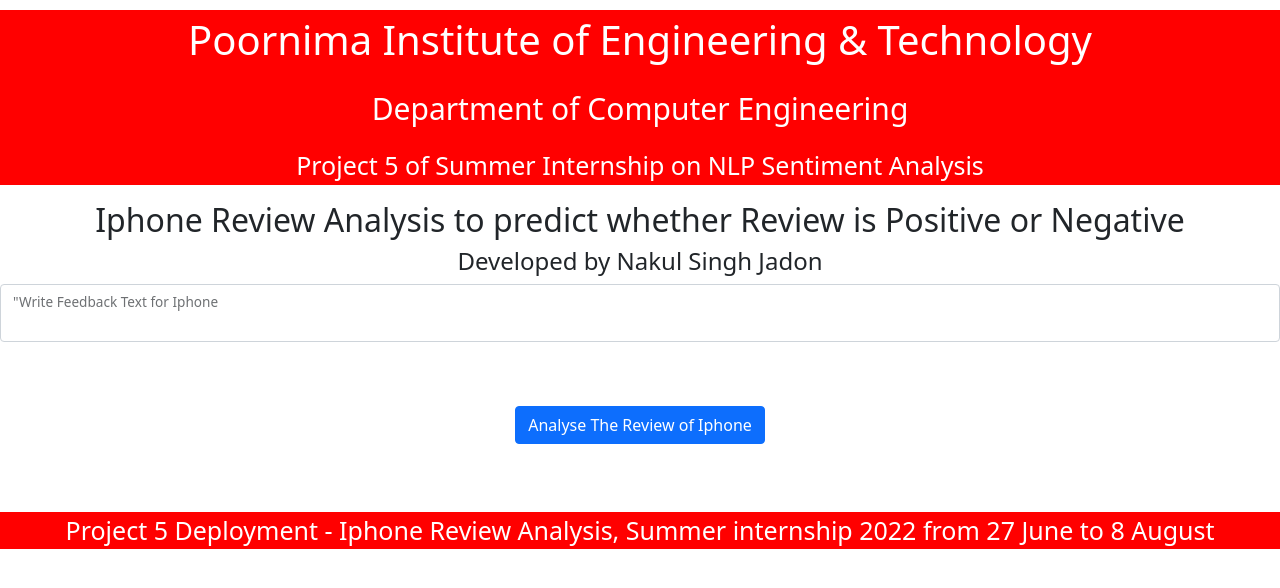
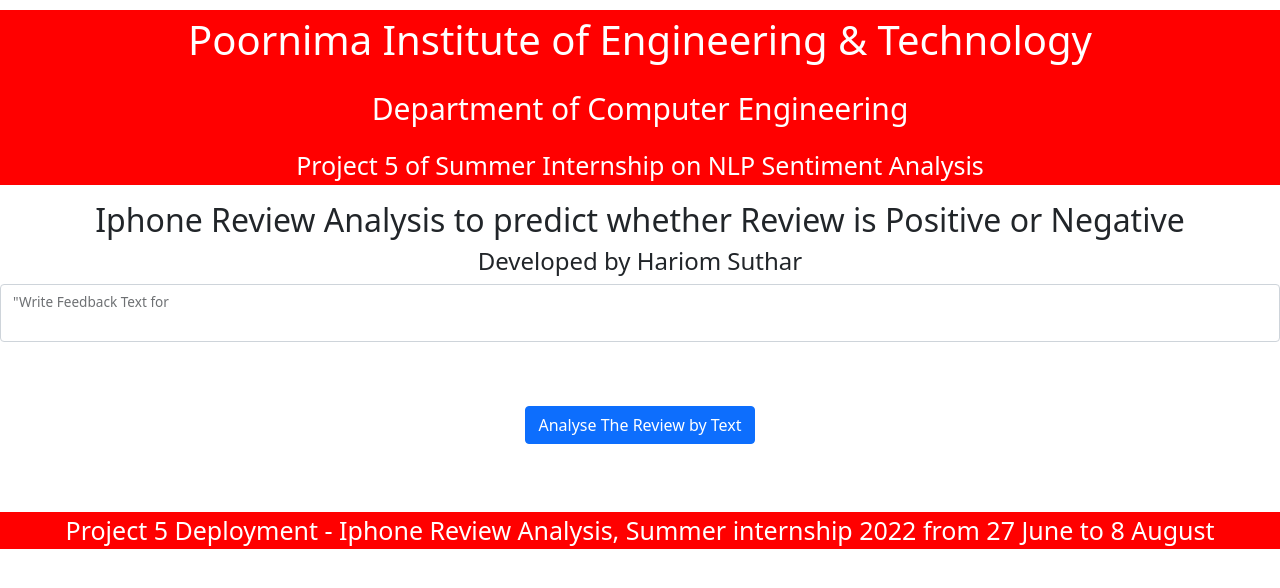
Before and after one commit to hariom844/nlp_dataset-project-5, a Flask app: page / in a window 1280 px wide. Shown: the top 588 px of the page. Run offline with Flask 2, Linux system fonts and the light colour scheme; parts of the project's set-up code (start-up, migrations or seed data) failed here and were passed over.

Commit message:
Update index.html

```diff
--- a/templates/index.html
+++ b/templates/index.html
@@ -34,17 +34,17 @@
 
 <div class="login">
 <h2 >Iphone Review Analysis to predict whether Review is Positive or Negative</h2>
-<h4>Developed by Nakul Singh Jadon</h4>
+<h4>Developed by Hariom Suthar</h4>
 <!-- Main Input For Receiving Query to our ML -->
 <form action="{{ url_for('predict')}}"method="get">
 <div class="form-floating mb-3">
 <input type="text" class="form-control" id="exp" name="text" step="any" required="required">
-<label for = "floatingInput">"Write Feedback Text for Iphone</label>
+<label for = "floatingInput">"Write Feedback Text for </label>
 </div>
 <br>
 
 <br>
-<button type="submit" class="btn btn-primary btn-block btn-large">Analyse The Review of Iphone</button>
+<button type="submit" class="btn btn-primary btn-block btn-large">Analyse The Review by Text</button>
 </form>
 <br>
 <br>
```
